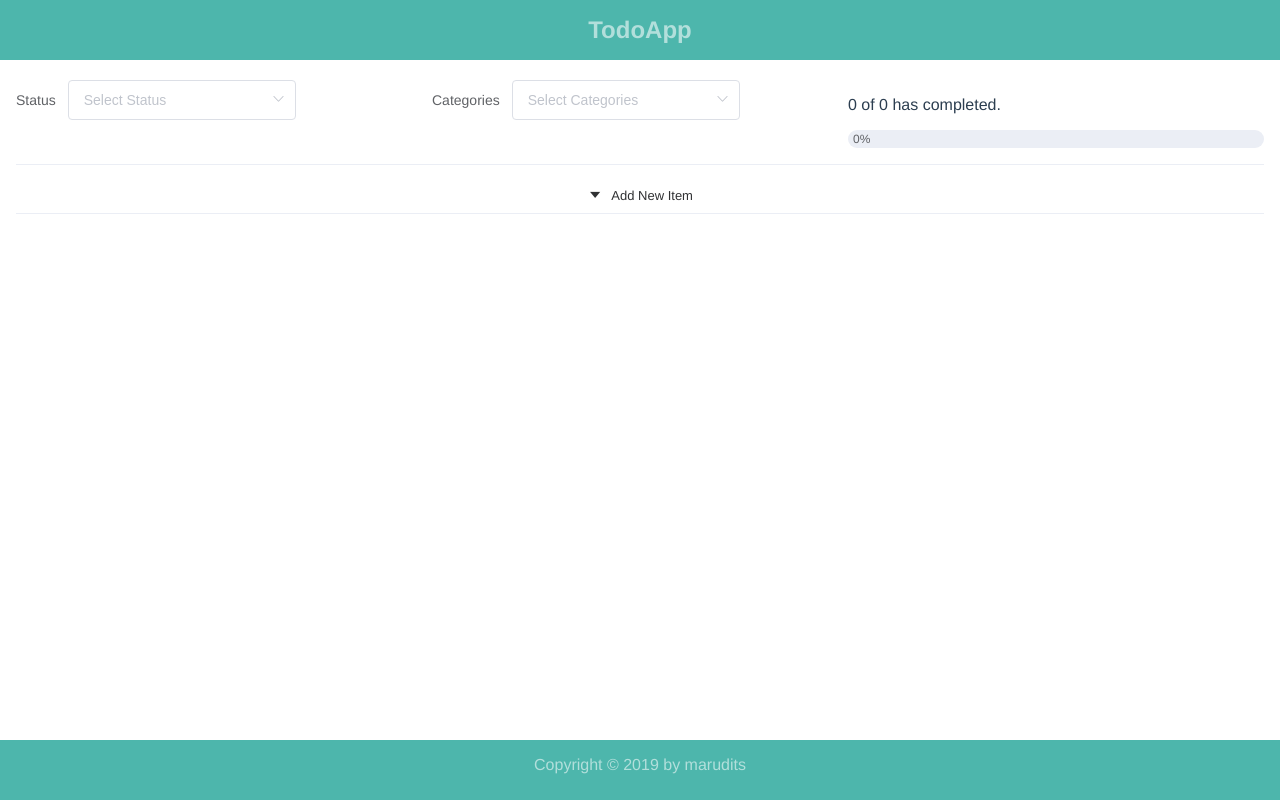
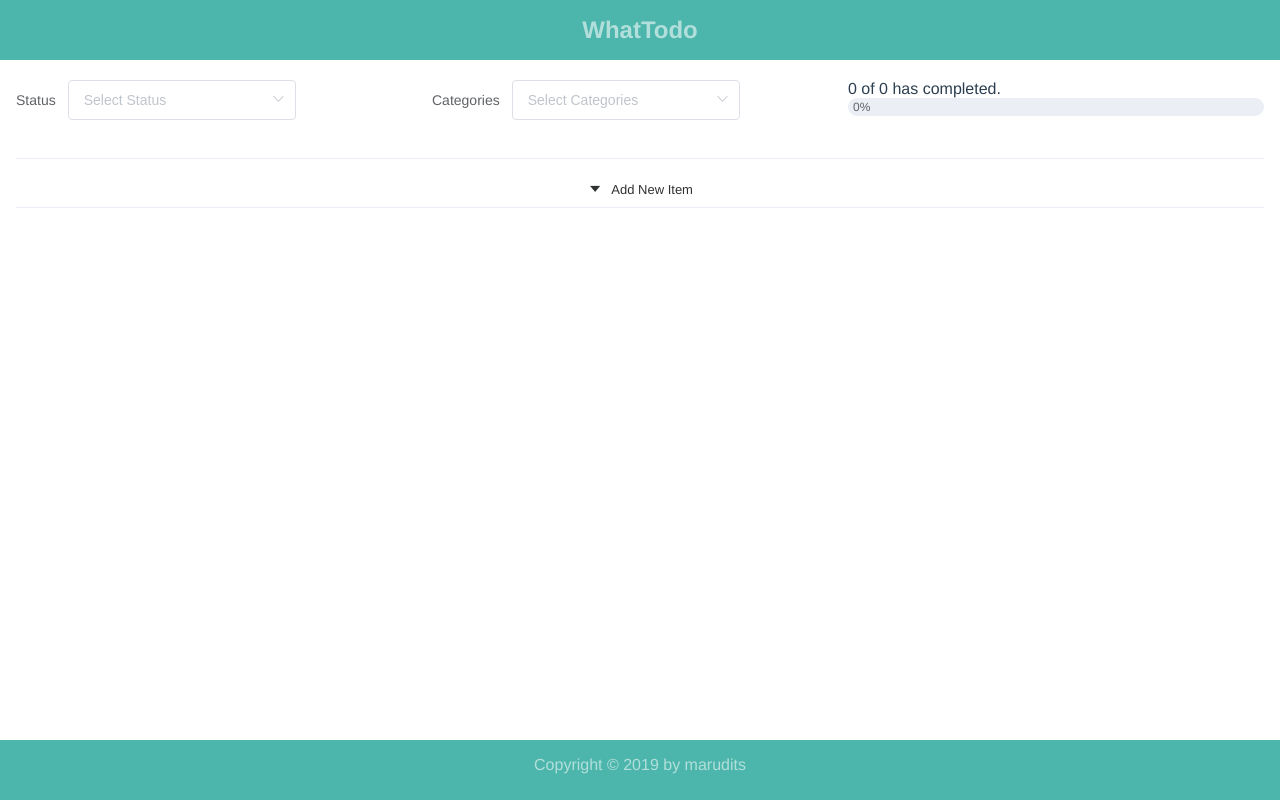
Before and after one commit to marudits/vue-todoapp, a Vue app: page / in a window 1280 px wide. Built offline with nearby package versions, Linux system fonts and the light colour scheme.

Commit message:
:ok_hand: REVIEW | Fix progress bar styling, app name, and lint

```diff
--- a/public/index.html
+++ b/public/index.html
@@ -6,11 +6,11 @@
     <meta name="viewport" content="width=device-width,initial-scale=1.0">
     <link rel="icon" href="<%= BASE_URL %>favicon.ico">
     <link rel="stylesheet" href="./styles.css">
-    <title>todoapp</title>
+    <title>WhatTodo</title>
   </head>
   <body>
     <noscript>
-      <strong>We're sorry but todoapp doesn't work properly without JavaScript enabled. Please enable it to continue.</strong>
+      <strong>We're sorry but WhatTodo doesn't work properly without JavaScript enabled. Please enable it to continue.</strong>
     </noscript>
     <div id="app"></div>
     <!-- built files will be auto injected -->
--- a/src/App.vue
+++ b/src/App.vue
@@ -1,7 +1,7 @@
 <template>
   <el-container id="app">
     <el-header>
-      <h1>TodoApp</h1>
+      <h1>WhatTodo</h1>
     </el-header>
     <el-main>
       <TodoList />
--- a/src/components/TodoForm.vue
+++ b/src/components/TodoForm.vue
@@ -71,7 +71,7 @@ export default {
         }
     },
     methods: {
-        handleForm(type, value, options){
+        handleForm(type){
             switch(type){
                 case 'reset':
                     this.form = {
--- a/src/pages/TodoList.vue
+++ b/src/pages/TodoList.vue
@@ -28,7 +28,7 @@
                                     :label="category.name"
                                     :value="category.key"
                                 )
-                    el-col(:xs="24" :sm="8")
+                    el-col(:xs="24" :sm="8").progress-info
                         p {{ data.filter(x => x.is_done).length }} of {{ data.length }} has completed.
                         ProgressBar(:percentage="(data.filter(x => x.is_done).length / data.length) * 100 || 0")
         .todo-list__form
@@ -182,6 +182,12 @@ export default {
 
         &__filter {
             margin-bottom: 1rem;
+
+            .progress-info {
+                p {
+                    margin: 0;
+                }
+            }
         }
 
         &__form {
```
